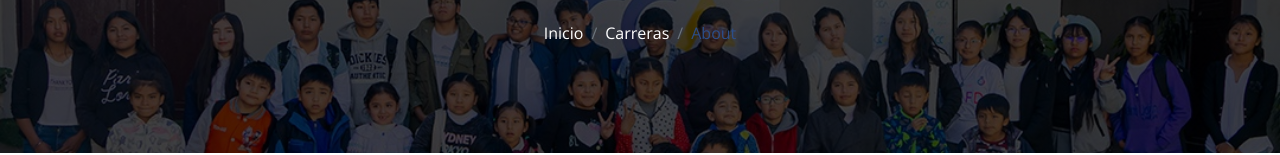
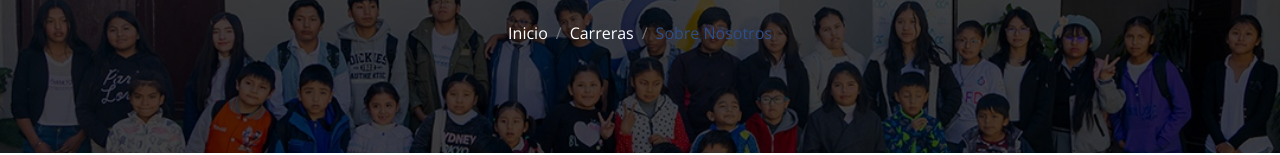
Before and after one commit to elizabethvv/landing, a plain HTML site: page about.html in a window 1280 px wide. Shown: the part 261-416 px from the top of the page. Drawn offline with nearby package versions, Linux system fonts and the light colour scheme.

Commit message:
ultimate

```diff
--- a/about.html
+++ b/about.html
@@ -90,7 +90,7 @@
                 <ol class="breadcrumb d-flex justify-content-center mb-0 wow fadeInDown" data-wow-delay="0.3s">
                     <li class="breadcrumb-item"><a href="index.html">Inicio</a></li>
                     <li class="breadcrumb-item"><a href="#">Carreras</a></li>
-                    <li class="breadcrumb-item active text-primary">About</li>
+                    <li class="breadcrumb-item active text-primary">Sobre Nosotros</li>
                 </ol>
             </div>
         </div>
```
